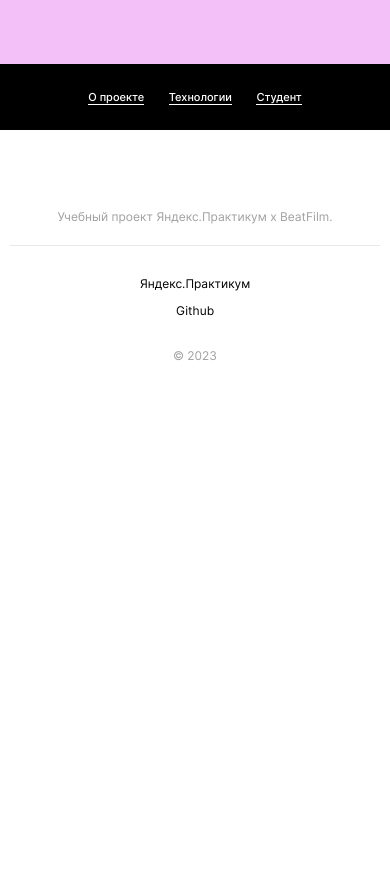
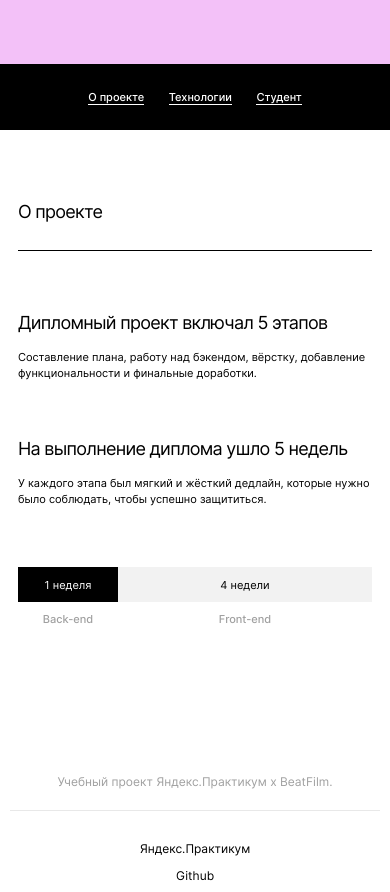
Before and after one commit to MarinaNasonkina/movies-explorer-frontend, a React app: page / in a window 390 px wide. Shown: the part 580-1472 px from the top of the page. Before the commit the page ends 963 px from the top, so only its background shows below. Built offline with nearby package versions, Linux system fonts and the light colour scheme.

Commit message:
feat: main - плавный скролл и about project

```diff
--- /dev/null
+++ b/src/blocks/landing-title.css
@@ -0,0 +1,18 @@
+.landing-title {
+  margin: 0;
+  padding-bottom: 22px;
+  font-size: var(--h2-main);
+  font-weight: var(--regular);
+  line-height: 27px;
+  letter-spacing: -0.88px;
+  border-bottom: 1px solid var(--border-main);
+}
+
+@media screen and (max-width: 600px) {
+  .landing-title {
+    padding-bottom: 27px;
+    font-size: var(--h2-main-mobile);
+    line-height: 22px;
+    letter-spacing: -0.72px;
+  }
+}
--- /dev/null
+++ b/src/components/AboutProject/AboutProject.css
@@ -0,0 +1,126 @@
+.about-project {
+  padding-top: 111px;
+  padding-bottom: 110px;
+}
+
+.about-project__description {
+  padding-top: 70px;
+  display: grid;
+  grid-template-columns: repeat(2, 1fr);
+  column-gap: 40px;
+  row-gap: 26px;
+}
+
+.about-project__title {
+  grid-row-start: 1;
+  margin: 0;
+  font-size: 20px;
+  font-weight: var(--regular);
+  line-height: 24px;
+  letter-spacing: -0.8px;
+}
+
+.about-project__text {
+  margin: 0;
+  font-size: 14px;
+  font-weight: var(--regular);
+  line-height: 20px;
+}
+
+.about-project__time {
+  padding-top: 84px;
+  grid-column-end: span 2;
+  display: grid;
+  grid-template-columns: 228px 1fr;
+  row-gap: 14px;
+}
+
+.about-project__subtitle {
+  grid-row-start: 1;
+  margin: 0;
+  padding: 9px 0 10px;
+  text-align: center;
+  font-size: 14px;
+  font-weight: var(--regular);
+  line-height: 17px;
+  color: var(--text-light);
+  background-color: var(--fill-time-start);
+}
+
+.about-project__subtitle_type_light {
+  color: var(--text-main);
+  background-color: var(--fill-time-end);
+}
+
+.about-project__label {
+  margin: 0;
+  text-align: center;
+  font-size: 14px;
+  font-weight: var(--medium);
+  line-height: 17px;
+  color: var(--text-label);
+}
+
+@media screen and (max-width: 1200px) {
+  .about-project {
+    padding: 91px 50px 90px;
+  }
+
+  .about-project__description {
+    column-gap: 30px;
+    row-gap: 22px;
+  }
+
+  .about-project__text {
+    font-size: 12px;
+    line-height: 18px;
+  }
+
+  .about-project__time {
+    padding-top: 71px;
+    grid-template-columns: 140px 1fr;
+  }
+}
+
+@media screen and (max-width: 600px) {
+  .about-project {
+    padding: 71px 18px 69.5px;
+  }
+
+  .about-project__description {
+    padding-top: 19.5px;
+    grid-template-columns: 1fr;
+    row-gap: 15px;
+  }
+
+  .about-project__title {
+    padding-top: 41.5px;
+    grid-row-start: auto;
+    font-size: 18px;
+    line-height: 22px;
+    letter-spacing: -0.72px;
+  }
+
+  .about-project__text {
+    font-size: 11px;
+    line-height: 16px;
+  }
+
+  .about-project__time {
+    padding-top: 45px;
+    grid-column-end: span 1;
+    grid-template-columns: 100px 1fr;
+    row-gap: 11px;
+  }
+
+  .about-project__subtitle {
+    padding: 12px 0 10px;
+    font-size: 11px;
+    line-height: 13px;
+  }
+
+  .about-project__label {
+    font-size: 11px;
+    line-height: 13px;
+  }
+}
--- /dev/null
+++ b/src/components/AboutProject/AboutProject.js
@@ -0,0 +1,23 @@
+export default function AboutProject() {
+  return (
+    <section id='about-project' className='about-project app__content'>
+      <h2 className='landing-title'>О проекте</h2>
+      <div className='about-project__description'>
+        <h3 className='about-project__title'>Дипломный проект включал 5 этапов</h3>
+        <p className='about-project__text'>
+          Составление плана, работу над бэкендом, вёрстку, добавление функциональности и&nbsp;финальные доработки.
+        </p>
+        <h3 className='about-project__title'>На выполнение диплома ушло 5 недель</h3>
+        <p className='about-project__text'>
+          У каждого этапа был мягкий и&nbsp;жёсткий дедлайн, которые нужно было соблюдать, чтобы успешно защититься.
+        </p>
+        <div className='about-project__time'>
+          <h4 className='about-project__subtitle'>1 неделя</h4>
+          <p className='about-project__label'>Back-end</p>
+          <h4 className='about-project__subtitle about-project__subtitle_type_light'>4 недели</h4>
+          <p className='about-project__label'>Front-end</p>
+        </div>
+      </div>
+    </section>
+  );
+}
--- a/src/components/Main/Main.js
+++ b/src/components/Main/Main.js
@@ -1,5 +1,6 @@
 import Header from '../Header/Header';
 import Promo from '../Promo/Promo';
+import AboutProject from '../AboutProject/AboutProject';
 import Footer from '../Footer/Footer';
 
 export default function Main({ loggedIn }) {
@@ -8,6 +9,7 @@ export default function Main({ loggedIn }) {
       <Header loggedIn={loggedIn} />
       <main>
         <Promo />
+        <AboutProject />
       </main>
       <Footer />
     </>
--- a/src/components/NavTab/NavTab.js
+++ b/src/components/NavTab/NavTab.js
@@ -1,18 +1,38 @@
 export default function NavTab() {
+  function scrollSmoothly(evt) {
+    evt.preventDefault();
+
+    const block = document.querySelector(evt.target.hash);
+
+    block.scrollIntoView({ behavior: 'smooth' });
+  }
+
   return (
     <ul className='list nav-tab'>
       <li className='nav-tab__link'>
-        <a href='#about-project' className='link link_in_nav-tab'>
+        <a
+          href='#about-project'
+          className='link link_in_nav-tab'
+          onClick={scrollSmoothly}
+        >
           О проекте
         </a>
       </li>
       <li className='nav-tab__link'>
-        <a href='#techs' className='link link_in_nav-tab'>
+        <a
+          href='#techs'
+          className='link link_in_nav-tab'
+          onClick={scrollSmoothly}
+        >
           Технологии
         </a>
       </li>
       <li className='nav-tab__link'>
-        <a href='#about-me' className='link link_in_nav-tab'>
+        <a
+          href='#about-me'
+          className='link link_in_nav-tab'
+          onClick={scrollSmoothly}
+        >
           Студент
         </a>
       </li>
--- a/src/index.css
+++ b/src/index.css
@@ -22,6 +22,8 @@
 
 @import url('./blocks/slide-from-right.css');
 
+@import url('./blocks/landing-title.css');
+
 /* Header */
 
 @import url('./components/Header/Header.css');
@@ -36,6 +38,8 @@
 
 @import url('./components/NavTab/NavTab.css');
 
+@import url('./components/AboutProject/AboutProject.css');
+
 /* Footer */
 
 @import url('./components/Footer/Footer.css');
```
